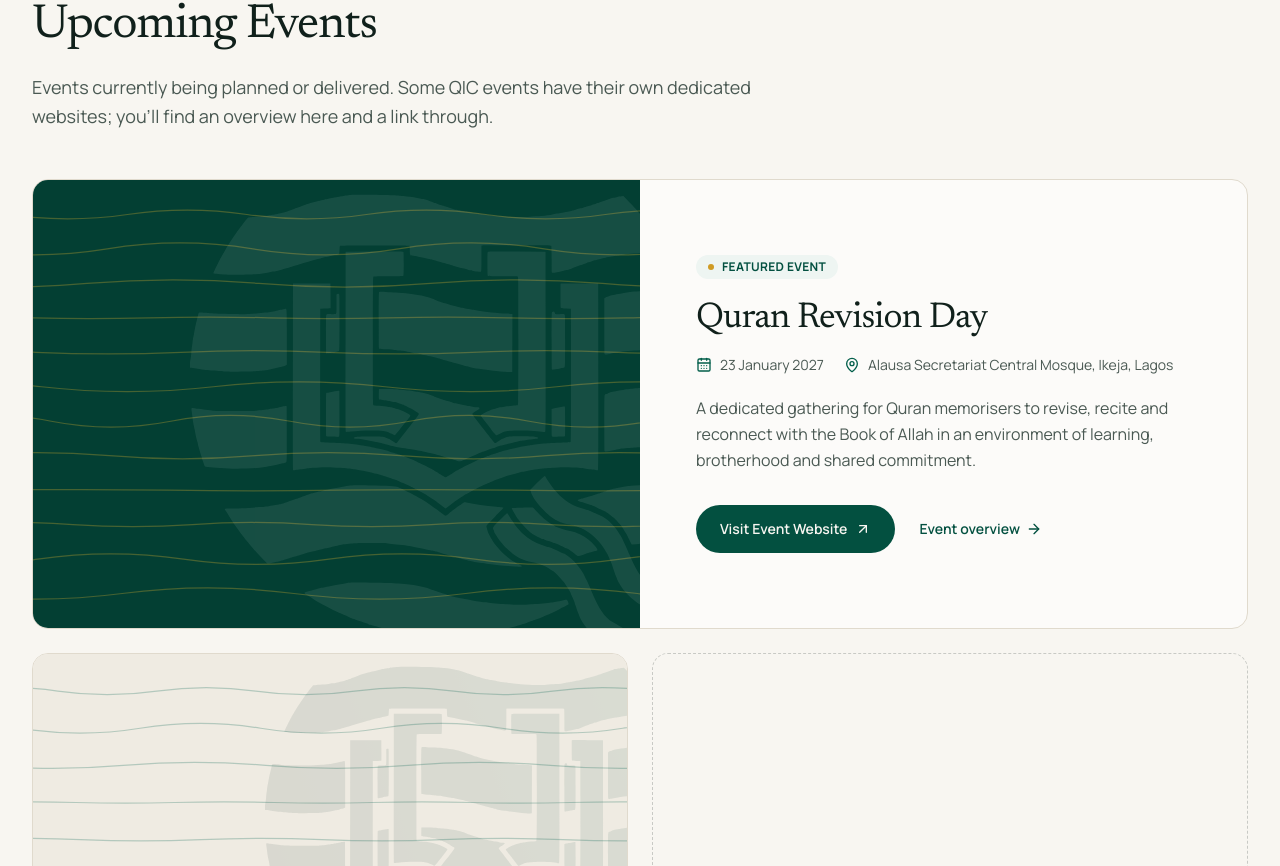
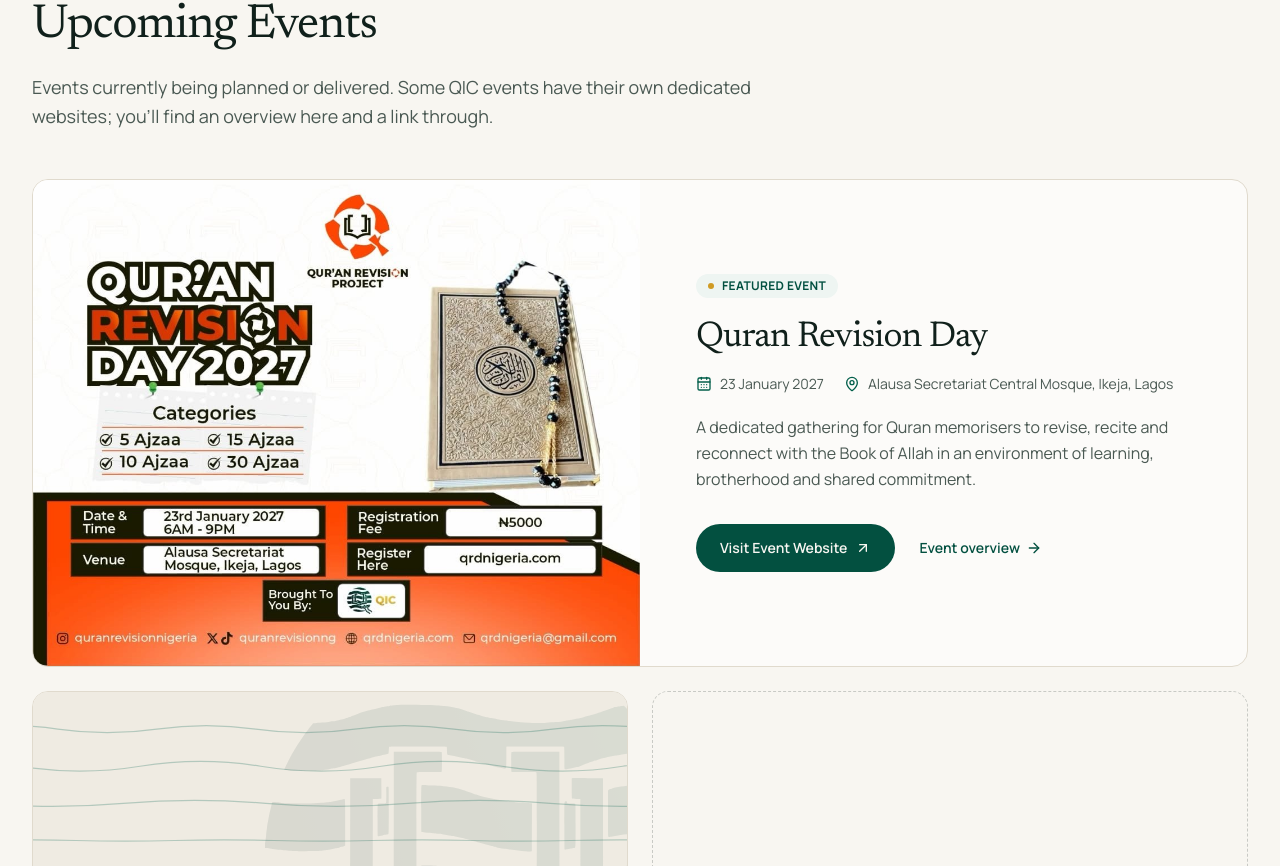
Before and after one commit to Usamah-Abdullateef/QIC, a Next.js app: page /events in a window 1280 px wide. Shown: the part 617-1483 px from the top of the page. Built offline with nearby package versions, Linux system fonts and the light colour scheme.

Commit message:
feat: add quran revision day posters, time and fee

```diff
--- a/src/app/events/[slug]/page.tsx
+++ b/src/app/events/[slug]/page.tsx
@@ -1,8 +1,8 @@
 import type { Metadata } from "next";
 import Link from "next/link";
 import { notFound } from "next/navigation";
-import { ArrowLeft, CalendarDays, MapPin, Users, Sparkles } from "lucide-react";
-import { EventAction, EventArt, EventCard } from "@/components/events";
+import { ArrowLeft, CalendarDays, MapPin, Ticket, Users, Sparkles } from "lucide-react";
+import { EventAction, EventArt, EventCard, EventPoster } from "@/components/events";
 import { JoinTheJourney } from "@/components/sections";
 import { ArrowLink, Container, Eyebrow } from "@/components/ui";
 import { events, formatEventDate, getEvent, upcomingEvents } from "@/content/events";
@@ -28,8 +28,13 @@
   if (!event) notFound();
 
   const facts = [
-    { icon: CalendarDays, label: "Date", value: event.date ? formatEventDate(event.date) : "To be announced" },
+    {
+      icon: CalendarDays,
+      label: event.time ? "Date & time" : "Date",
+      value: event.date ? [formatEventDate(event.date), event.time].filter(Boolean).join(", ") : "To be announced",
+    },
     { icon: MapPin, label: "Location", value: event.location ?? "To be announced" },
+    ...(event.fee ? [{ icon: Ticket, label: "Registration fee", value: event.fee }] : []),
     ...(event.audience ? [{ icon: Users, label: "Who it's for", value: event.audience }] : []),
     ...(event.format ? [{ icon: Sparkles, label: "Format", value: event.format }] : []),
   ];
@@ -65,7 +70,11 @@
 
             <aside className="lg:col-span-5">
               <div className="overflow-hidden rounded-2xl border border-line bg-white/60">
-                <EventArt event={event} className="aspect-[16/9]" />
+                {event.poster ? (
+                  <EventPoster poster={event.poster} className="border-b border-line" />
+                ) : (
+                  <EventArt event={event} className="aspect-[16/9]" />
+                )}
                 <div className="p-6 sm:p-8">
                   <h2 className="text-xs font-bold tracking-widest text-brand-600 uppercase">Key information</h2>
                   <dl className="mt-5 divide-y divide-line">
--- a/src/components/events.tsx
+++ b/src/components/events.tsx
@@ -13,7 +13,7 @@
   { bg: "bg-brand-950", lines: "text-brand-400/35", emblem: emblemWhite, emblemOpacity: "opacity-[0.07]" },
 ];
 
-/** Event photo, or a decorative branded panel until photos are available. */
+/** Event poster, photo, or a decorative branded panel until either is available. */
 export function EventArt({
   event,
   tone = 0,
@@ -25,6 +25,20 @@
   className?: string;
   size?: "md" | "lg";
 }) {
+  if (event.poster) {
+    return (
+      <div className={cx("relative overflow-hidden bg-white", className)}>
+        <Image
+          src={event.poster.landscape}
+          alt={event.poster.alt}
+          fill
+          placeholder="blur"
+          className="object-contain"
+          sizes="(min-width: 1024px) 50vw, 100vw"
+        />
+      </div>
+    );
+  }
   if (event.image) {
     return (
       <div className={cx("relative overflow-hidden", className)}>
@@ -42,6 +56,31 @@
         className={cx("absolute top-1/2 -right-[12%] -z-10 h-[125%] w-auto max-w-none -translate-y-1/2", t.emblemOpacity)}
       />
     </div>
+  );
+}
+
+/** The event's portrait poster at full size, linking to the original image. */
+export function EventPoster({ poster, className }: { poster: NonNullable<QicEvent["poster"]>; className?: string }) {
+  const image = poster.portrait ?? poster.landscape;
+  return (
+    <a
+      href={image.src}
+      target="_blank"
+      rel="noopener"
+      className={cx(
+        "block bg-white focus-visible:outline-2 focus-visible:-outline-offset-2 focus-visible:outline-brand-700",
+        className,
+      )}
+    >
+      <Image
+        src={image}
+        alt={poster.alt}
+        placeholder="blur"
+        className="h-auto w-full"
+        sizes="(min-width: 1024px) 40vw, 100vw"
+      />
+      <span className="sr-only">(opens the full-size poster in a new tab)</span>
+    </a>
   );
 }
 
@@ -82,7 +121,17 @@
 export function FeaturedEvent({ event }: { event: QicEvent }) {
   return (
     <article className="grid overflow-hidden rounded-2xl border border-line bg-white/60 lg:grid-cols-2">
-      <EventArt event={event} size="lg" className="min-h-72 lg:min-h-[28rem]" />
+      {event.poster ? (
+        <Image
+          src={event.poster.landscape}
+          alt={event.poster.alt}
+          placeholder="blur"
+          className="h-auto w-full self-center"
+          sizes="(min-width: 1024px) 50vw, 100vw"
+        />
+      ) : (
+        <EventArt event={event} size="lg" className="min-h-72 lg:min-h-[28rem]" />
+      )}
       <div className="flex flex-col justify-center p-7 sm:p-10 lg:p-14">
         <p className="inline-flex w-fit items-center gap-2 rounded-full bg-brand-50 px-3 py-1 text-xs font-bold tracking-wide text-brand-700 uppercase">
           <span aria-hidden className="size-1.5 rounded-full bg-gold-500" />
--- a/src/content/events.ts
+++ b/src/content/events.ts
@@ -1,3 +1,7 @@
+import type { StaticImageData } from "next/image";
+import qrdPoster from "@/assets/events/quran-revision-day-poster.jpg";
+import qrdPosterLandscape from "@/assets/events/quran-revision-day-poster-landscape.jpg";
+
 // QIC events. To add an event, add an entry to `events`; it gets a card on
 // the Events page and its own page at /events/<slug>.
 //
@@ -16,7 +20,11 @@
   status: "upcoming" | "past";
   /** ISO date (YYYY-MM-DD). */
   date?: string;
+  /** e.g. "6am – 9pm". */
+  time?: string;
   location?: string;
+  /** e.g. "₦5,000". */
+  fee?: string;
   audience?: string;
   format?: string;
   speakers?: { name: string; role?: string }[];
@@ -24,6 +32,8 @@
   website?: { href: string; label: string };
   /** Path under /public. Without one, a branded artwork panel is shown. */
   image?: string;
+  /** Event flyer, always shown uncropped: `landscape` on cards, `portrait` on the event page. */
+  poster?: { landscape: StaticImageData; portrait?: StaticImageData; alt: string };
   featured?: boolean;
 };
 
@@ -42,10 +52,17 @@
     ],
     status: "upcoming",
     date: "2027-01-23",
+    time: "6am – 9pm",
     location: "Alausa Secretariat Central Mosque, Ikeja, Lagos",
-    audience: "Quran memorisers and those currently memorising",
-    format: "In-person gathering",
+    fee: "₦5,000",
+    audience: "Brothers only: Quran memorisers and those currently memorising",
+    format: "In-person revision in four categories: 5, 10, 15 and 30 ajzaa",
     website: { href: QURAN_REVISION_DAY_URL, label: "Visit Event Website" },
+    poster: {
+      landscape: qrdPosterLandscape,
+      portrait: qrdPoster,
+      alt: "Quran Revision Day 2027 poster: 23 January 2027, 6am to 9pm, at Alausa Secretariat Mosque, Ikeja, Lagos. Categories of 5, 10, 15 and 30 ajzaa. Registration fee ₦5,000 at qrdnigeria.com. Brothers only. Brought to you by QIC.",
+    },
     featured: true,
   },
   {
```
Also changed, not shown: src/assets/events/quran-revision-day-poster-landscape.jpg (added), src/assets/events/quran-revision-day-poster.jpg (added).
